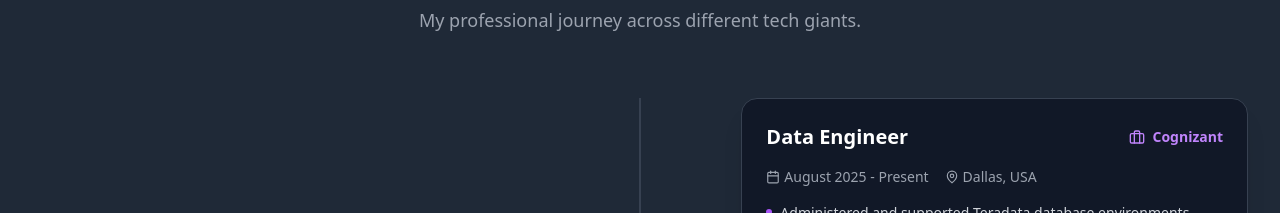
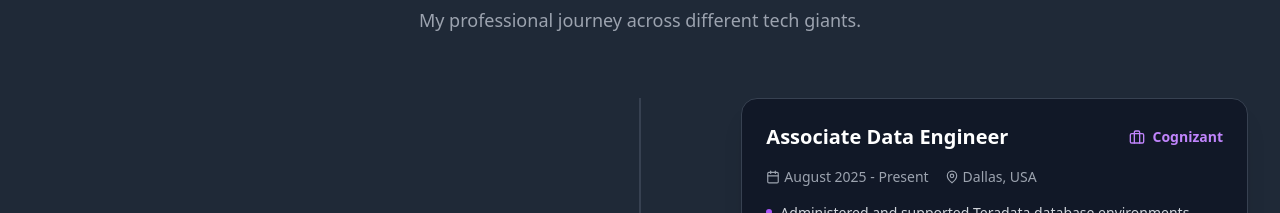
Before and after one commit to 121810318013-cyber/Template-Portfolio, a React (Vite) app: page / in a window 1280 px wide. Shown: the part 2200-2413 px from the top of the page. Built offline with nearby package versions, Linux system fonts and the light colour scheme.

Commit message:
Update WorkExperience.tsx

```diff
--- a/src/components/WorkExperience.tsx
+++ b/src/components/WorkExperience.tsx
@@ -5,7 +5,7 @@ const WorkExperience = () => {
   const experiences = [
     {
       company: "Cognizant",
-      role: "Data Engineer",
+      role: "Associate Data Engineer",
       location: "Dallas, USA",
       period: "August 2025 - Present",
       description: [
```
